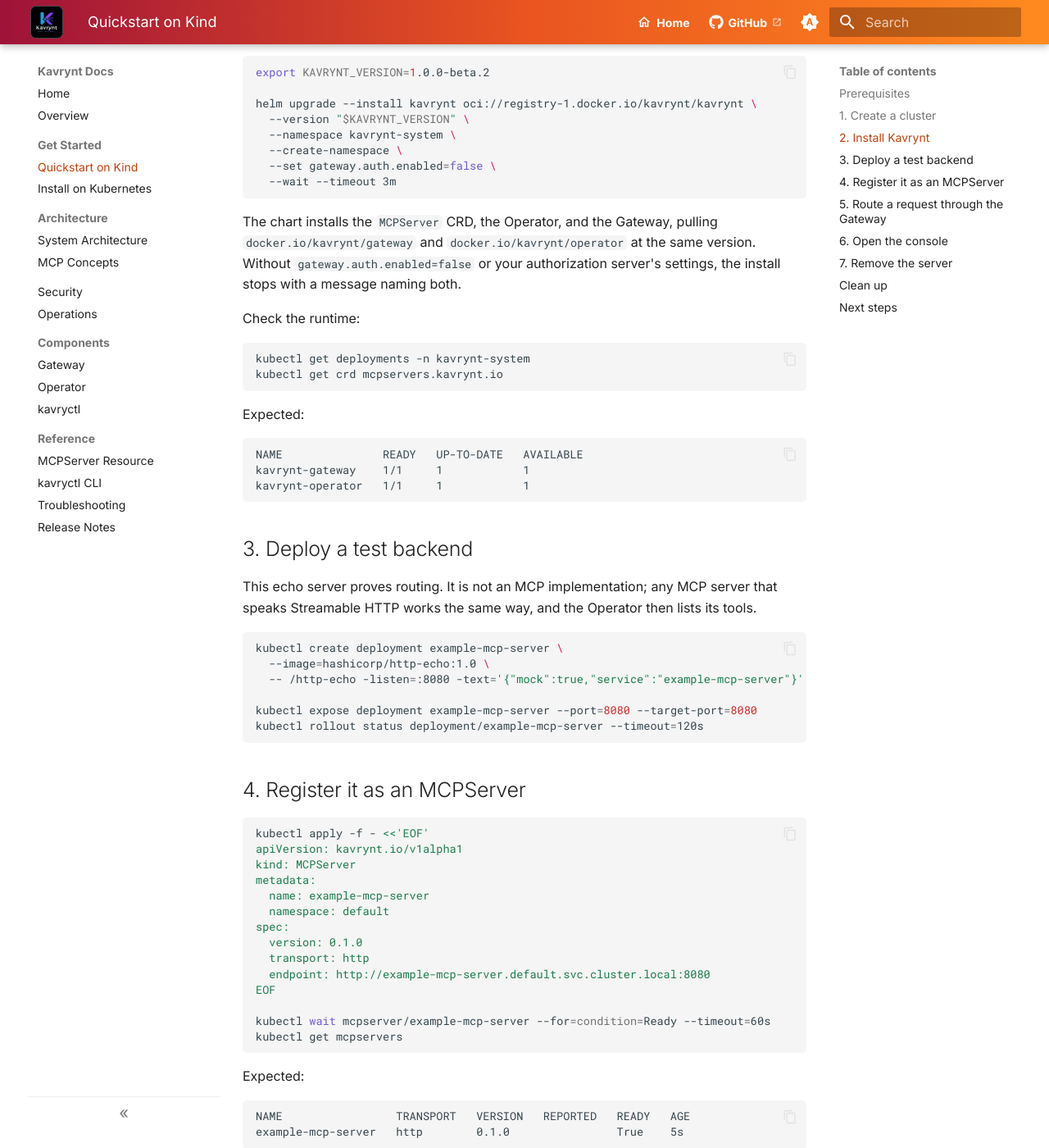
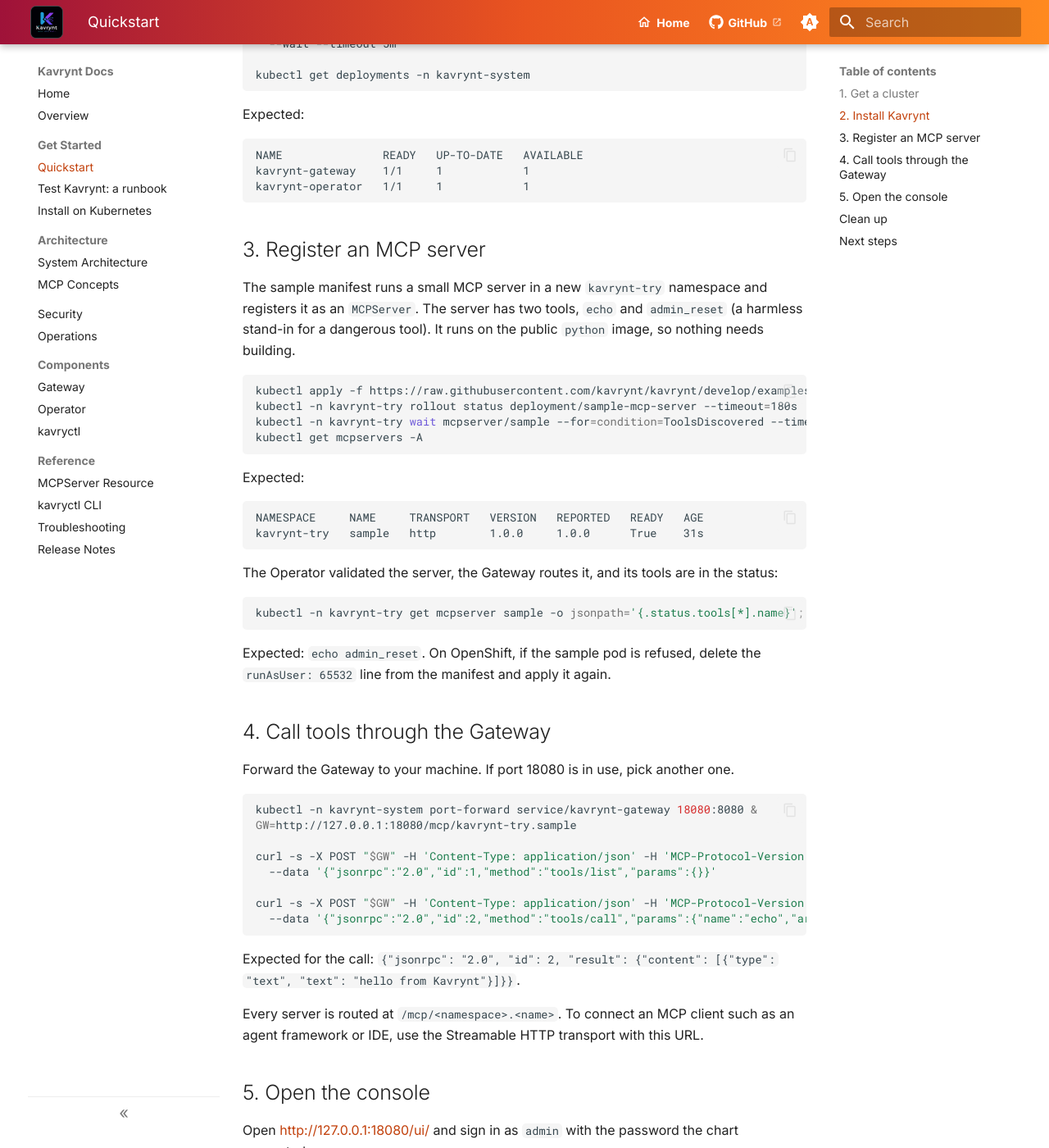
Before and after one commit to kavrynt/product-docs, an MkDocs documentation site: the page built from docs/quickstart.md, in a window 1280 px wide and 1400 px high, scrolled down 1068 px. Shown: the whole window at 82% size. Built offline with MkDocs 1.6.1 and Material for MkDocs 9.7.7, drawn with Linux system fonts in a browser that asks for light colours; some of the changed text lies outside the part shown.

Commit message:
Make the quickstart work on any cluster and add a testing runbook
The quickstart no longer assumes Kind: it creates or reuses any
Kubernetes cluster (Kind, k3d, minikube, managed) and registers a sample
MCP server whose tools the Operator discovers, instead of an echo
backend. A new Test Kavrynt page is the developer runbook from the
runtime repository: routing, the console, policy, audit, your own
server, cleanup, and feedback.

Co-Authored-By: Claude Opus 5.5 <noreply@anthropic.com>
Signed-off-by: Ravindra Kumar <48153095+Ravi041@users.noreply.github.com>

````diff
--- a/docs/quickstart.md
+++ b/docs/quickstart.md
@@ -1,42 +1,54 @@
-# Quickstart on Kind
+# Quickstart
 
-Run Kavrynt `1.0.0-beta.2` in a disposable local Kind cluster, register an MCP
-server, route a request through the Gateway, and open the console. No source
-access is needed: everything comes from published container images and the
-Helm chart.
+Run Kavrynt `1.0.0-beta.2` on any Kubernetes cluster, register an MCP server,
+call its tools through the Gateway, and open the console. Everything comes
+from published, signed images and the Helm chart; you build nothing.
 
-Time: about 10 minutes.
+Time: about 15 minutes. To test more (policy, audit, your own server) and
+send feedback, continue with [Test Kavrynt](testing.md).
 
 !!! warning "A trial without authentication"
-    MCP client authentication is on by default. This trial has no
+    MCP client authentication is on by default. This quickstart has no
     authorization server, so it installs with
     `--set gateway.auth.enabled=false`: every MCP route then accepts
-    unauthenticated calls. Do this only in a disposable cluster. For a real
+    unauthenticated calls. Use a disposable or private cluster. For a real
     install, see [Install on Kubernetes](installation.md).
 
-## Prerequisites
+## 1. Get a cluster
 
-- Docker
-- [Kind](https://kind.sigs.k8s.io/) 0.20 or newer
-- `kubectl` 1.29 or newer
-- [Helm](https://helm.sh/) 3.14 or newer
-- `curl`
+You need `kubectl` 1.29+, [Helm](https://helm.sh/) 3.14+, and nodes that can
+pull images from `docker.io`. Use any cluster where you can create CRDs and
+ClusterRoles. If you have none, create a local one:
+
+=== "Kind"
+
+    ```bash
+    kind create cluster --name kavrynt-try
+    ```
+
+=== "k3d"
+
+    ```bash
+    k3d cluster create kavrynt-try
+    ```
+
+=== "minikube"
+
+    ```bash
+    minikube start -p kavrynt-try
+    ```
+
+=== "Managed or existing"
+
+    EKS, AKS, GKE, OpenShift, Docker Desktop, or your own cluster: use its
+    kubeconfig.
+
+Check that `kubectl` points at the cluster you mean:
 
 ```bash
-docker version --format '{{.Server.Version}}'
-kind version
-kubectl version --client
-helm version --short
+kubectl config current-context
+kubectl auth can-i create customresourcedefinitions   # expect: yes
 ```
-
-## 1. Create a cluster
-
-```bash
-kind create cluster --name kavrynt-trial
-kubectl config current-context
-```
-
-Expected: `kind-kavrynt-trial`.
 
 ## 2. Install Kavrynt
 
@@ -45,22 +57,11 @@ export KAVRYNT_VERSION=1.0.0-beta.2
 
 helm upgrade --install kavrynt oci://registry-1.docker.io/kavrynt/kavrynt \
   --version "$KAVRYNT_VERSION" \
-  --namespace kavrynt-system \
-  --create-namespace \
+  --namespace kavrynt-system --create-namespace \
   --set gateway.auth.enabled=false \
-  --wait --timeout 3m
-```
+  --wait --timeout 5m
 
-The chart installs the `MCPServer` CRD, the Operator, and the Gateway, pulling
-`docker.io/kavrynt/gateway` and `docker.io/kavrynt/operator` at the same
-version. Without `gateway.auth.enabled=false` or your authorization server's
-settings, the install stops with a message naming both.
-
-Check the runtime:
-
-```bash
 kubectl get deployments -n kavrynt-system
-kubectl get crd mcpservers.kavrynt.io
 ```
 
 Expected:
@@ -71,74 +72,61 @@ kavrynt-gateway    1/1     1            1
 kavrynt-operator   1/1     1            1
 ```
 
-## 3. Deploy a test backend
+## 3. Register an MCP server
 
-This echo server proves routing. It is not an MCP implementation; any MCP
-server that speaks Streamable HTTP works the same way, and the Operator then
-lists its tools.
+The sample manifest runs a small MCP server in a new `kavrynt-try`
+namespace and registers it as an `MCPServer`. The server has two tools,
+`echo` and `admin_reset` (a harmless stand-in for a dangerous tool). It runs
+on the public `python` image, so nothing needs building.
 
 ```bash
-kubectl create deployment example-mcp-server \
-  --image=hashicorp/http-echo:1.0 \
-  -- /http-echo -listen=:8080 -text='{"mock":true,"service":"example-mcp-server"}'
-
-kubectl expose deployment example-mcp-server --port=8080 --target-port=8080
-kubectl rollout status deployment/example-mcp-server --timeout=120s
-```
-
-## 4. Register it as an MCPServer
-
-```bash
-kubectl apply -f - <<'EOF'
-apiVersion: kavrynt.io/v1alpha1
-kind: MCPServer
-metadata:
-  name: example-mcp-server
-  namespace: default
-spec:
-  version: 0.1.0
-  transport: http
-  endpoint: http://example-mcp-server.default.svc.cluster.local:8080
-EOF
-
-kubectl wait mcpserver/example-mcp-server --for=condition=Ready --timeout=60s
-kubectl get mcpservers
+kubectl apply -f https://raw.githubusercontent.com/kavrynt/kavrynt/develop/examples/try/sample-mcp-server.yaml
+kubectl -n kavrynt-try rollout status deployment/sample-mcp-server --timeout=180s
+kubectl -n kavrynt-try wait mcpserver/sample --for=condition=ToolsDiscovered --timeout=120s
+kubectl get mcpservers -A
 ```
 
 Expected:
 
 ```text
-NAME                 TRANSPORT   VERSION   REPORTED   READY   AGE
-example-mcp-server   http        0.1.0                True    5s
+NAMESPACE     NAME     TRANSPORT   VERSION   REPORTED   READY   AGE
+kavrynt-try   sample   http        1.0.0     1.0.0      True    31s
 ```
 
-`REPORTED` stays empty and `ToolsDiscovered` is `False` because the echo
-server does not speak MCP. A real MCP server shows its reported version, and
-its tools appear in `status.tools`.
-
-## 5. Route a request through the Gateway
+The Operator validated the server, the Gateway routes it, and its tools are
+in the status:
 
 ```bash
-kubectl port-forward -n kavrynt-system svc/kavrynt-gateway 18080:8080 >/tmp/kavrynt-gateway.log 2>&1 &
-GATEWAY_PF=$!
-sleep 3
-
-curl -fsS http://127.0.0.1:18080/v1/routes
-curl -fsS -X POST http://127.0.0.1:18080/mcp/default.example-mcp-server \
-  -H 'Content-Type: application/json' \
-  --data '{"jsonrpc":"2.0","id":1,"method":"tools/list","params":{}}'
+kubectl -n kavrynt-try get mcpserver sample -o jsonpath='{.status.tools[*].name}'; echo
 ```
 
-Expected route list (abridged) and proxied response:
+Expected: `echo admin_reset`. On OpenShift, if the sample pod is refused,
+delete the `runAsUser: 65532` line from the manifest and apply it again.
 
-```text
-{"routes":[{"name":"default.example-mcp-server","version":"0.1.0","transport":"http",...}]}
-{"mock":true,"service":"example-mcp-server"}
+## 4. Call tools through the Gateway
+
+Forward the Gateway to your machine. If port 18080 is in use, pick another
+one.
+
+```bash
+kubectl -n kavrynt-system port-forward service/kavrynt-gateway 18080:8080 &
+GW=http://127.0.0.1:18080/mcp/kavrynt-try.sample
+
+curl -s -X POST "$GW" -H 'Content-Type: application/json' -H 'MCP-Protocol-Version: 2025-06-18' \
+  --data '{"jsonrpc":"2.0","id":1,"method":"tools/list","params":{}}'
+
+curl -s -X POST "$GW" -H 'Content-Type: application/json' -H 'MCP-Protocol-Version: 2025-06-18' \
+  --data '{"jsonrpc":"2.0","id":2,"method":"tools/call","params":{"name":"echo","arguments":{"message":"hello from Kavrynt"}}}'
 ```
 
-Routes are namespace-qualified: `/mcp/<namespace>.<name>`.
+Expected for the call:
+`{"jsonrpc": "2.0", "id": 2, "result": {"content": [{"type": "text", "text": "hello from Kavrynt"}]}}`.
 
-## 6. Open the console
+Every server is routed at `/mcp/<namespace>.<name>`. To connect an MCP
+client such as an agent framework or IDE, use the Streamable HTTP transport
+with this URL.
+
+## 5. Open the console
 
 Open <http://127.0.0.1:18080/ui/> and sign in as `admin` with the password
 the chart generated:
@@ -148,30 +136,29 @@ kubectl -n kavrynt-system get secret kavrynt-gateway-console-admin \
   -o jsonpath='{.data.password}' | base64 -d; echo
 ```
 
-The console shows the server, its conditions, and the call you just made. It
-also warns that MCP routes are not authenticated.
+The console shows:
 
-## 7. Remove the server
+- the server and its tools;
+- your calls, with their outcome and latency but never the arguments;
+- a playground for calling tools from the browser.
 
-```bash
-kubectl delete mcpserver example-mcp-server
-sleep 2
-curl -fsS http://127.0.0.1:18080/v1/routes
-kill "$GATEWAY_PF"
-```
-
-Expected: `{"routes":[]}`.
+It also warns that MCP routes are not authenticated.
 
 ## Clean up
 
 ```bash
-kind delete cluster --name kavrynt-trial
+kill %1 2>/dev/null                        # the port-forward
+kubectl delete namespace kavrynt-try
+helm uninstall kavrynt -n kavrynt-system
+kubectl delete crd mcpservers.kavrynt.io   # Helm keeps it on purpose
+kubectl delete namespace kavrynt-system
 ```
+
+Or delete the whole local cluster.
 
 ## Next steps
 
-- [Install on any Kubernetes cluster](installation.md), with client
-  authentication
-- [Security](security.md): authentication, policy, audit, and credentials
-- [MCPServer reference](reference/mcpserver.md)
+- [Test Kavrynt](testing.md): policy, audit, your own MCP server, and feedback
+- [Install on Kubernetes](installation.md), with client authentication
+- [Security](security.md) and [Operations](operations.md)
 - [Troubleshooting](troubleshooting.md)
--- /dev/null
+++ b/docs/testing.md
@@ -0,0 +1,351 @@
+# Test Kavrynt
+
+If you did the [Quickstart](quickstart.md), you have done steps 1 to 5:
+continue at [step 6](#6-test-tool-authorization-policy-and-audit).
+
+This runbook takes you from an empty Kubernetes cluster to a routed,
+policy-checked, audited MCP server in about 30 minutes, and then asks for
+your feedback. It works on any conformant Kubernetes cluster, local or
+managed. Everything comes from published, signed images and the Helm chart;
+you do not need to build anything.
+
+| Part | What you check | Time |
+| --- | --- | --- |
+| [1. Get a cluster](#1-get-a-cluster) | Any Kubernetes 1.29+ | 2–5 min |
+| [2. Install Kavrynt](#2-install-kavrynt) | The chart installs and both components run | 3 min |
+| [3. Register an MCP server](#3-register-an-mcp-server) | The Operator validates it and discovers its tools | 3 min |
+| [4. Call tools through the Gateway](#4-call-tools-through-the-gateway) | MCP routing and protocol checks | 5 min |
+| [5. Open the console](#5-open-the-console) | Servers, tools, and traffic in the UI | 3 min |
+| [6. Test policy and audit](#6-test-tool-authorization-policy-and-audit) | A tool is denied and hidden; every call is audited | 7 min |
+| [7. Try your own MCP server](#7-try-your-own-mcp-server) | Your server, your tools | 5 min |
+| [8. Clean up](#8-clean-up) | | 1 min |
+| [9. Tell us what happened](#9-tell-us-what-happened) | | 5 min |
+
+!!! warning "A test without authentication"
+    This runbook installs Kavrynt **without MCP client authentication**
+    (`gateway.auth.enabled=false`) so you can test without an identity
+    provider. Anyone who can reach the Gateway can then call every routed
+    tool. Use a disposable or private cluster, and keep the Gateway Service
+    internal. For a real install, see [Install on Kubernetes](installation.md).
+
+## 1. Get a cluster
+
+You need `kubectl` 1.29+ and [Helm](https://helm.sh/) 3.14+, and nodes that
+can pull images from `docker.io`. Check your tools:
+
+```bash
+kubectl version --client
+helm version --short
+```
+
+Use any cluster you can create resources in, including CRDs and
+ClusterRoles. If you have none, create a local one:
+
+| Platform | Create a cluster |
+| --- | --- |
+| [Kind](https://kind.sigs.k8s.io/) | `kind create cluster --name kavrynt-try` |
+| [k3d](https://k3d.io/) | `k3d cluster create kavrynt-try` |
+| [minikube](https://minikube.sigs.k8s.io/) | `minikube start -p kavrynt-try` |
+| Docker Desktop, Rancher Desktop | Enable Kubernetes in the settings |
+| EKS, AKS, GKE, OpenShift, or your own | Use your cluster's kubeconfig |
+
+Make sure `kubectl` points at the cluster you mean to use:
+
+```bash
+kubectl config current-context
+kubectl auth can-i create customresourcedefinitions   # expect: yes
+```
+
+## 2. Install Kavrynt
+
+```bash
+export KAVRYNT_VERSION=1.0.0-beta.2
+
+helm upgrade --install kavrynt oci://registry-1.docker.io/kavrynt/kavrynt \
+  --version "$KAVRYNT_VERSION" \
+  --namespace kavrynt-system --create-namespace \
+  --set gateway.auth.enabled=false \
+  --wait --timeout 5m
+```
+
+The chart installs the `MCPServer` CRD, the Operator, and the Gateway. Check
+both are running:
+
+```bash
+kubectl get deployments -n kavrynt-system
+```
+
+```text
+NAME               READY   UP-TO-DATE   AVAILABLE
+kavrynt-gateway    1/1     1            1
+kavrynt-operator   1/1     1            1
+```
+
+**Check:** leave out `--set gateway.auth.enabled=false` on a second, dry
+run. The install should stop with a message that names the authorization
+server settings and the opt-out:
+
+```bash
+helm template kavrynt oci://registry-1.docker.io/kavrynt/kavrynt --version "$KAVRYNT_VERSION" >/dev/null
+```
+
+## 3. Register an MCP server
+
+[`sample-mcp-server.yaml`](https://github.com/kavrynt/kavrynt/blob/develop/examples/try/sample-mcp-server.yaml)
+runs a small MCP server in a new `kavrynt-try` namespace, with two tools:
+`echo`, and `admin_reset`, a harmless stand-in for a dangerous tool. It runs
+on the public `python` image, so nothing needs building. The file also
+registers the server with Kavrynt as an `MCPServer`.
+
+```bash
+kubectl apply -f https://raw.githubusercontent.com/kavrynt/kavrynt/develop/examples/try/sample-mcp-server.yaml
+kubectl -n kavrynt-try rollout status deployment/sample-mcp-server --timeout=180s
+kubectl -n kavrynt-try wait mcpserver/sample --for=condition=Ready --timeout=60s
+kubectl -n kavrynt-try wait mcpserver/sample --for=condition=ToolsDiscovered --timeout=120s
+kubectl get mcpservers -A
+```
+
+```text
+NAMESPACE     NAME     TRANSPORT   VERSION   REPORTED   READY   AGE
+kavrynt-try   sample   http        1.0.0     1.0.0      True    31s
+```
+
+**Checks:**
+
+- `READY` is `True`: the Operator validated the server and the Gateway routes
+  it.
+- `REPORTED` is the version the server itself reported.
+- The Operator listed the tools:
+
+  ```bash
+  kubectl -n kavrynt-try get mcpserver sample -o jsonpath='{.status.tools[*].name}'; echo
+  ```
+
+  Expected: `echo admin_reset`.
+- The API server rejects an unsafe endpoint at admission:
+
+  ```bash
+  kubectl -n kavrynt-try apply --dry-run=server -f - <<'EOF'
+  apiVersion: kavrynt.io/v1alpha1
+  kind: MCPServer
+  metadata:
+    name: unsafe
+  spec:
+    version: 0.0.1
+    transport: http
+    endpoint: http://user:password@sample-mcp-server:8080
+  EOF
+  ```
+
+  Expected: an error saying the endpoint must be a URL without credentials.
+
+On OpenShift, if the sample pod is refused by the restricted security context
+constraint, delete the `runAsUser: 65532` line from the manifest and apply it
+again.
+
+## 4. Call tools through the Gateway
+
+Forward the Gateway to your machine. If port 18080 is in use, pick another
+one and use it in the commands below.
+
+```bash
+kubectl -n kavrynt-system port-forward service/kavrynt-gateway 18080:8080 &
+GW=http://127.0.0.1:18080/mcp/kavrynt-try.sample
+```
+
+Every server is routed at `/mcp/<namespace>.<name>`. Speak MCP to it:
+
+```bash
+# Start a session
+curl -s -X POST "$GW" -H 'Content-Type: application/json' \
+  --data '{"jsonrpc":"2.0","id":1,"method":"initialize","params":{"protocolVersion":"2025-06-18","capabilities":{},"clientInfo":{"name":"curl","version":"1"}}}'
+
+# List the tools
+curl -s -X POST "$GW" -H 'Content-Type: application/json' -H 'MCP-Protocol-Version: 2025-06-18' \
+  --data '{"jsonrpc":"2.0","id":2,"method":"tools/list","params":{}}'
+
+# Call one
+curl -s -X POST "$GW" -H 'Content-Type: application/json' -H 'MCP-Protocol-Version: 2025-06-18' \
+  --data '{"jsonrpc":"2.0","id":3,"method":"tools/call","params":{"name":"echo","arguments":{"message":"hello from Kavrynt"}}}'
+```
+
+Expected for the call:
+`{"jsonrpc": "2.0", "id": 3, "result": {"content": [{"type": "text", "text": "hello from Kavrynt"}]}}`.
+
+**Checks:**
+
+- **Malformed requests are refused before they reach the server.** A JSON-RPC
+  batch gets `400`:
+
+  ```bash
+  curl -s -X POST "$GW" -H 'Content-Type: application/json' --data '[{"jsonrpc":"2.0","id":4,"method":"tools/list"}]'
+  ```
+
+- **Every call is counted in Prometheus metrics,** without arguments:
+
+  ```bash
+  curl -s http://127.0.0.1:18080/metrics | grep '^kavrynt_gateway_mcp_requests_total'
+  ```
+
+  Expect one line per method and tool, including `outcome="protocol_error"`
+  for the batch.
+- **The Gateway never passes your credentials on.** A call with
+  `-H 'Authorization: Bearer my-token'` still works, and the token never
+  reaches the MCP server.
+
+To use the Gateway from an MCP client such as an agent framework or IDE,
+point it at `http://127.0.0.1:18080/mcp/kavrynt-try.sample` with the
+Streamable HTTP transport.
+
+## 5. Open the console
+
+Open <http://127.0.0.1:18080/ui/> and sign in as `admin` with the password
+the chart generated:
+
+```bash
+kubectl -n kavrynt-system get secret kavrynt-gateway-console-admin \
+  -o jsonpath='{.data.password}' | base64 -d; echo
+```
+
+**Checks:**
+
+- **Overview:** the sample server is routed, and the console warns that MCP
+  routes are not authenticated.
+- **Servers and Tools:** both tools appear with their input schemas.
+- **Playground:** call `echo` from the browser.
+- **Traffic:** your calls appear with method, tool, outcome, and latency, but
+  never the arguments.
+
+## 6. Test tool authorization policy and audit
+
+Write a policy that denies every tool whose name starts with `admin_`:
+
+```bash
+cat > authz.rego <<'EOF'
+package kavrynt.authz
+
+default decision := {"allow": false, "reason": "admin tools are not allowed"}
+
+decision := {"allow": true} if input.mcp_method != "tools/call"
+
+decision := {"allow": true} if {
+	input.mcp_method == "tools/call"
+	not startswith(input.tool, "admin_")
+}
+EOF
+kubectl -n kavrynt-system create configmap kavrynt-policy --from-file=authz.rego
+```
+
+Turn on the policy, the filtered tool list, and audit events:
+
+```bash
+helm upgrade kavrynt oci://registry-1.docker.io/kavrynt/kavrynt --version "$KAVRYNT_VERSION" \
+  -n kavrynt-system --reset-then-reuse-values \
+  --set gateway.policy.enabled=true --set gateway.policy.configMap=kavrynt-policy \
+  --set gateway.policy.filterToolsList=true --set gateway.audit.enabled=true \
+  --wait --timeout 3m
+```
+
+The Gateway restarts, so start the port-forward from step 4 again. Then:
+
+```bash
+# admin_reset is denied with 403 and a JSON-RPC error
+curl -s -w ' HTTP %{http_code}\n' -X POST "$GW" -H 'Content-Type: application/json' -H 'MCP-Protocol-Version: 2025-06-18' \
+  --data '{"jsonrpc":"2.0","id":5,"method":"tools/call","params":{"name":"admin_reset","arguments":{}}}'
+
+# echo still works
+curl -s -X POST "$GW" -H 'Content-Type: application/json' -H 'MCP-Protocol-Version: 2025-06-18' \
+  --data '{"jsonrpc":"2.0","id":6,"method":"tools/call","params":{"name":"echo","arguments":{"message":"still allowed"}}}'
+
+# tools/list now shows only echo
+curl -s -X POST "$GW" -H 'Content-Type: application/json' -H 'MCP-Protocol-Version: 2025-06-18' \
+  --data '{"jsonrpc":"2.0","id":7,"method":"tools/list","params":{}}'
+```
+
+Expected for the denied call:
+`{"error":{"code":-32001,"message":"denied by policy: admin tools are not allowed"},...} HTTP 403`.
+
+**Audit:** every MCP request is now one JSON line on the Gateway's output,
+chained with SHA-256. Install `kavryctl` and verify the chain:
+
+```bash
+curl -fsSL https://raw.githubusercontent.com/kavrynt/kavrynt/v1.0.0-beta.2/scripts/install.sh \
+  | KAVRYNT_VERSION=v1.0.0-beta.2 sh
+export PATH="$HOME/.kavrynt/bin:$PATH"
+
+kubectl -n kavrynt-system logs -l app.kubernetes.io/name=gateway --prefix=false --tail=-1 \
+  | kavryctl audit verify
+```
+
+Expected: `... every chain verifies`.
+
+To see the events themselves:
+
+```bash
+kubectl -n kavrynt-system logs -l app.kubernetes.io/name=gateway --prefix=false --tail=-1 \
+  | grep '"type":"kavrynt.audit.v1"' | tail -3
+```
+
+They show the decision (`deny` for `admin_reset`, `allow` for `echo`), the
+tool, and the outcome, never the arguments.
+
+To test **client authentication**, you need an OAuth 2.1 authorization
+server (for example Keycloak, Auth0, Okta, or Entra ID) that issues JWT
+access tokens. See
+[Security: client authentication](security.md#client-authentication).
+Policies can then decide per caller (`input.client_id`, `input.subject`).
+
+## 7. Try your own MCP server
+
+Any MCP server that speaks **Streamable HTTP** works; `stdio` servers are not
+routed yet. Run it in the cluster as a normal Deployment and Service, then
+register it:
+
+```bash
+kubectl apply -f - <<'EOF'
+apiVersion: kavrynt.io/v1alpha1
+kind: MCPServer
+metadata:
+  name: my-server
+  namespace: default
+spec:
+  version: 0.1.0
+  transport: http
+  endpoint: http://my-server.default.svc.cluster.local:8080/mcp   # your Service and MCP path
+EOF
+kubectl get mcpservers -A
+kubectl describe mcpserver my-server
+```
+
+If `ToolsDiscovered` is `False`, the condition message says why. If the
+server needs an API key, see `spec.credential` in the
+[Security guide](security.md#credentials-for-mcp-servers).
+
+## 8. Clean up
+
+```bash
+kill %1 2>/dev/null                    # the port-forward
+kubectl delete namespace kavrynt-try
+helm uninstall kavrynt -n kavrynt-system
+kubectl delete crd mcpservers.kavrynt.io   # Helm keeps it on purpose
+kubectl delete namespace kavrynt-system
+```
+
+Or delete the whole local cluster, for example
+`kind delete cluster --name kavrynt-try`.
+
+## 9. Tell us what happened
+
+Your feedback decides what we build next. Please
+[open a tester feedback issue](https://github.com/kavrynt/kavrynt/issues/new?template=tester_feedback.yml),
+even if everything worked. It helps to include:
+
+- your Kubernetes platform and version, and the Kavrynt version;
+- which steps worked and which did not, with the command and its output;
+- for a problem, `kubectl get mcpservers -A -o yaml` and
+  `kubectl -n kavrynt-system logs deploy/kavrynt-gateway --tail=100`, with
+  secrets removed;
+- what you would need before using Kavrynt for real.
+
+Report security vulnerabilities privately instead:
+[security advisories](https://github.com/kavrynt/kavrynt/security/advisories/new).
--- a/mkdocs.yml
+++ b/mkdocs.yml
@@ -89,7 +89,8 @@ nav:
   - Home: index.md
   - Overview: overview.md
   - Get Started:
-      - Quickstart on Kind: quickstart.md
+      - Quickstart: quickstart.md
+      - "Test Kavrynt: a runbook": testing.md
       - Install on Kubernetes: installation.md
   - Architecture:
       - System Architecture: architecture.md
````
Also changed, not shown: docs/index.md (+17 -7 lines), docs/installation.md (+2 -2 lines).
